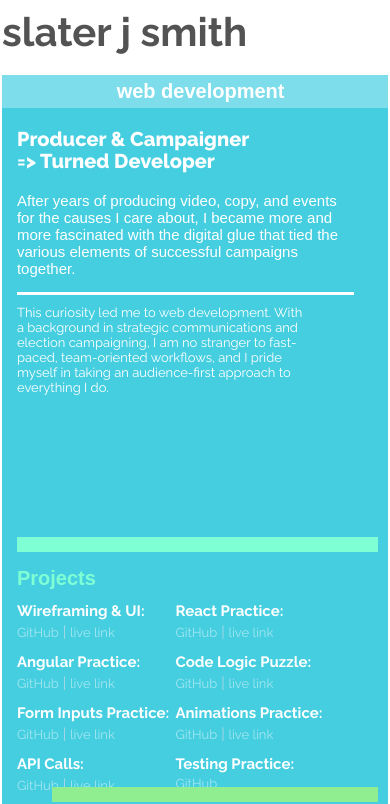
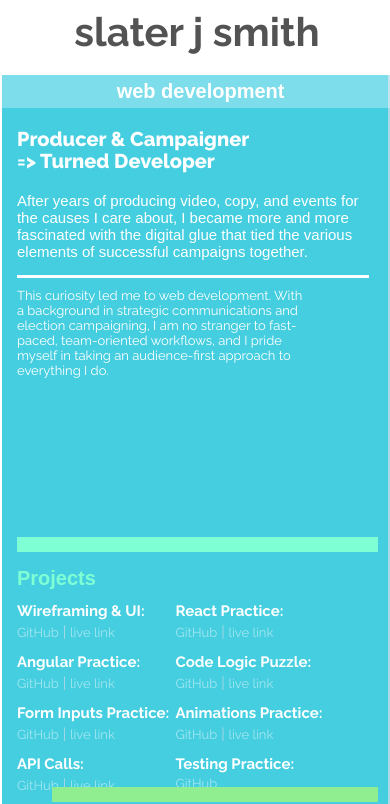
Before and after one commit to SlaterJamesSmith/sjs-portfolio, a website built with webpack: page src/index.html in a window 390 px wide. Both pictures are taken after a click on the element "web development". Shown: the top 804 px of the page. Built offline with nearby package versions, Linux system fonts and the light colour scheme.

Commit message:
update css organization

```diff
--- a/src/sass/styles.scss
+++ b/src/sass/styles.scss
@@ -21,6 +21,7 @@ body {
   margin-left: auto;
   margin-right: auto;
   padding-left: 10px;
+
   // padding-left: 10px;
   // background-color: grey;
   // margin: 0 auto;
@@ -909,12 +910,12 @@ a:hover {
         font-size: 15px;
         padding-bottom: 15px;
         width: auto;
-        margin-right: 33px;
+        margin-right: 18px;
       }
       h3 {
         margin-left: 0;
         margin-right: 0;
-        width: 95vw;
+        // width: 95vw;
         min-width: 0;
         font-size: 13px;
         opacity: 1;
@@ -1059,5 +1060,22 @@ a:hover {
     display: block;
   }
 
+  .logo {
+    display: flex;
+    justify-content: center;
+    width: 100vw;
+  }
+
+  .proficiencies-lag1,
+  .proficiencies-lag2,
+  .proficiencies {
+    display: none;
+    z-index: 0;
+    grid-column: 1 / 5;
+    h2 {
+      margin-top: 5px;;
+    }
+  }
+
 
 }
```
